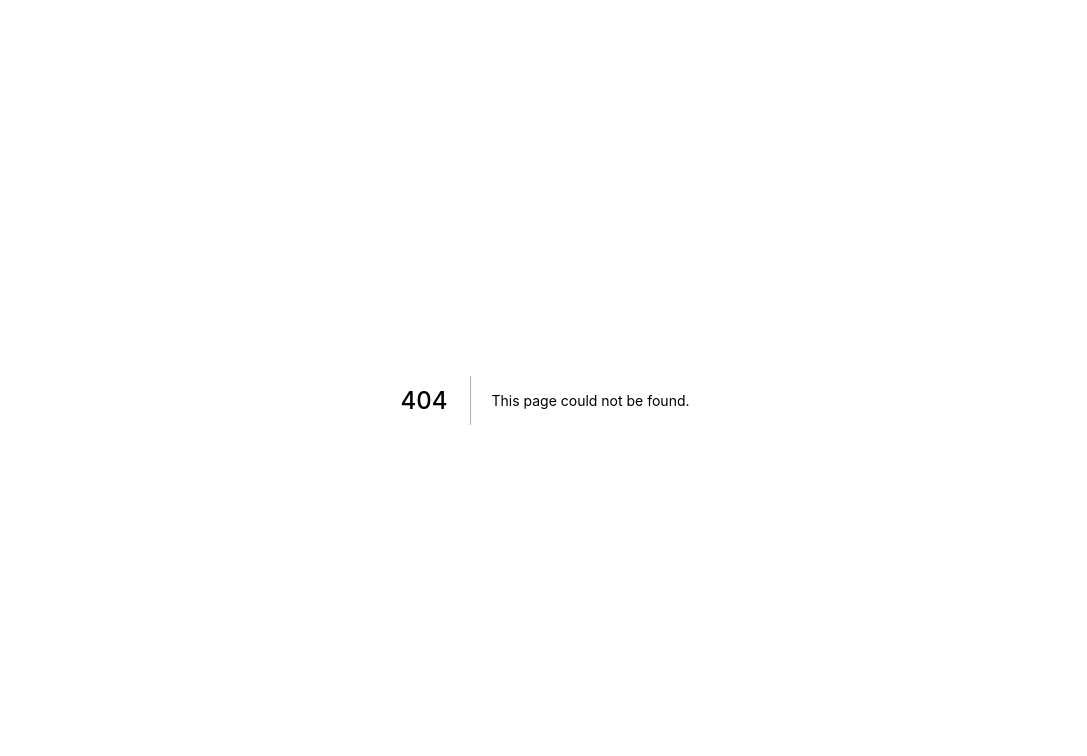
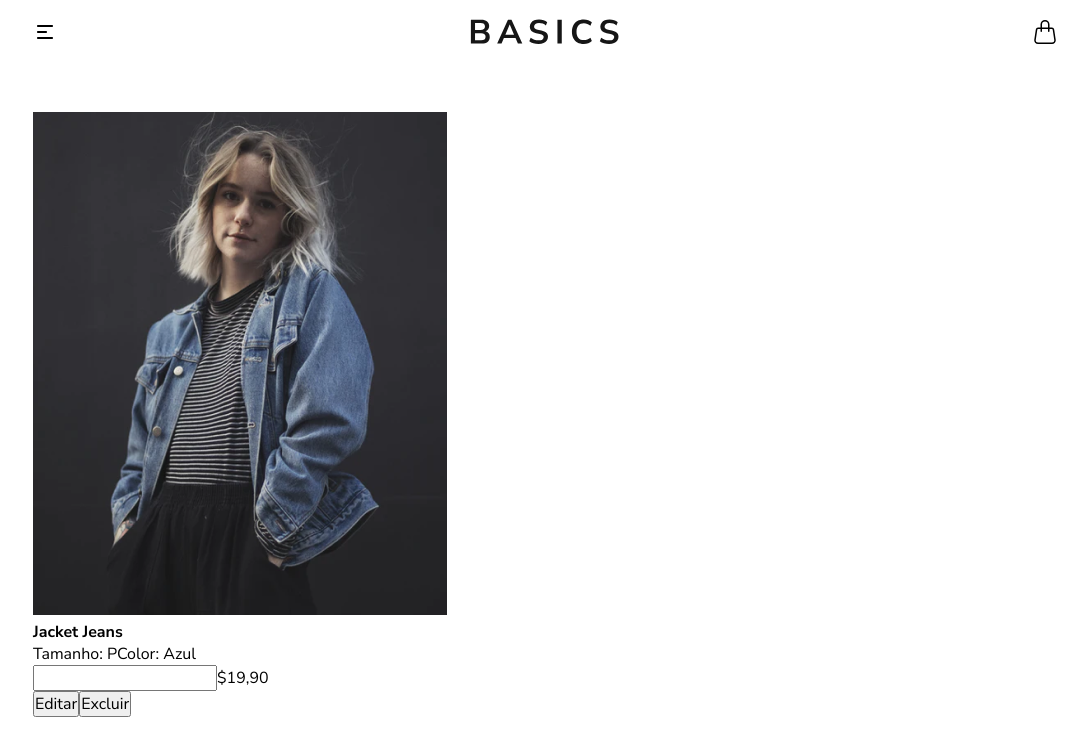
Before and after one commit to LuizSouz404/Basic-ecommerce, a Next.js app: page /myCart in a window 1280 px wide. Before the commit this address had no page. Shown: the top 756 px of the page, without its empty margins (95-1182 px from the left). Built offline with nearby package versions, Linux system fonts and the light colour scheme.

Commit message:
feat: cartpage created and create the cart item component

```diff
--- /dev/null
+++ b/src/components/MyCartPage/index.tsx
@@ -0,0 +1,37 @@
+import styles from './styles.module.scss';
+
+export function MyCartPage() {
+  return (
+    <main className={styles.container}>
+      <div className={styles.content}>
+        <div>
+          <img src="/images/products/jacketJeans.png" alt="jacket" />
+
+          <div>
+            <div>
+              <strong>Jacket Jeans</strong>
+              <div>
+                <span>Tamanho: P</span>
+                <span>Color: Azul</span>
+              </div>
+            </div>
+            <div>
+              <div>
+                <input type="number" name="" id="" />
+                <span>$19,90</span>
+              </div>
+              <div>
+                <button>
+                  Editar
+                </button>
+                <button>
+                  Excluir
+                </button>
+              </div>
+            </div>
+          </div>
+        </div>
+      </div>
+    </main>
+  )
+}
--- /dev/null
+++ b/src/components/MyCartPage/styles.module.scss
@@ -0,0 +1,16 @@
+main.container {
+  display: flex;
+  justify-content: center;
+  flex-direction: column;
+  width: 100%;
+  padding: 3rem 0;
+}
+
+div.content {
+  display: grid;
+  grid-template-columns: repeat(4,1fr);
+  gap: 1.75rem 1rem;
+  width: 100%;
+  max-width: 1024px;
+  margin: 0 auto;
+}
--- /dev/null
+++ b/src/pages/myCart.tsx
@@ -0,0 +1,12 @@
+import { Header } from "../components/Header"
+import { MyCartPage } from "../components/MyCartPage"
+
+export default function myCart() {
+  return (
+    <div className="mainContainer">
+      <Header />
+
+      <MyCartPage />
+    </div>
+  )
+}
```
